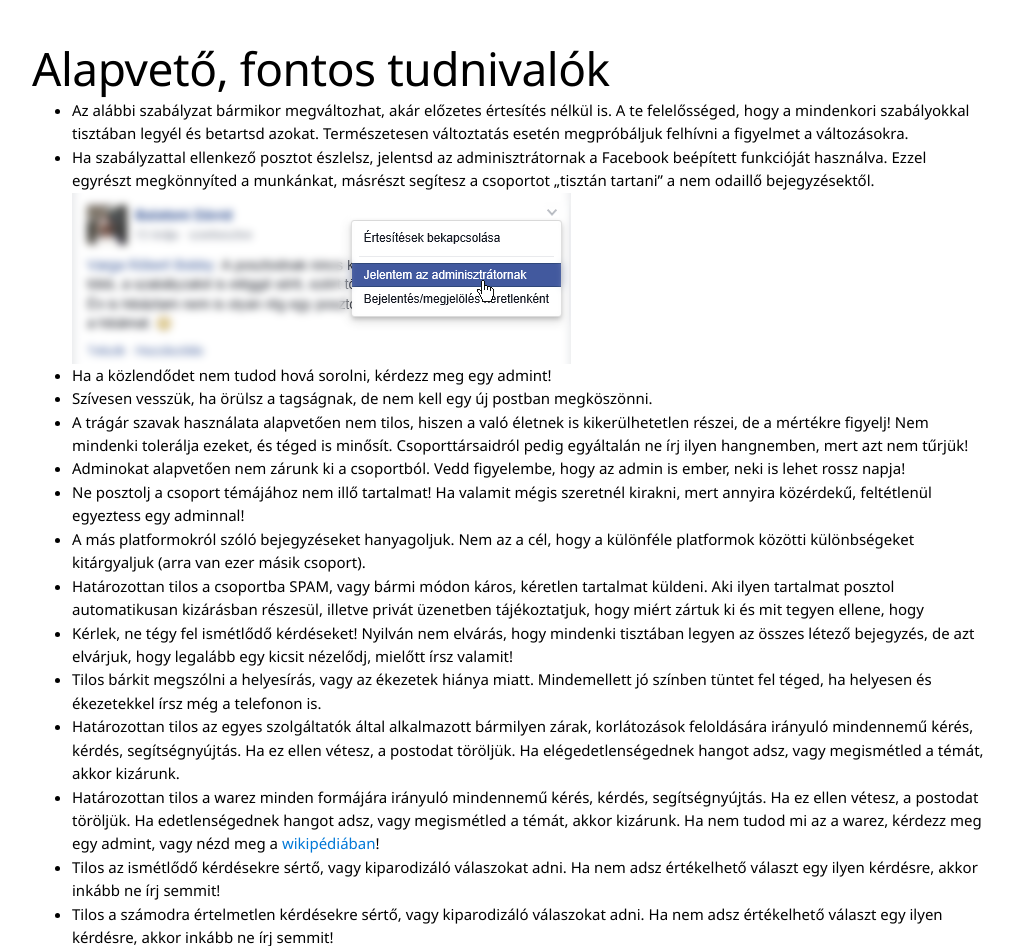
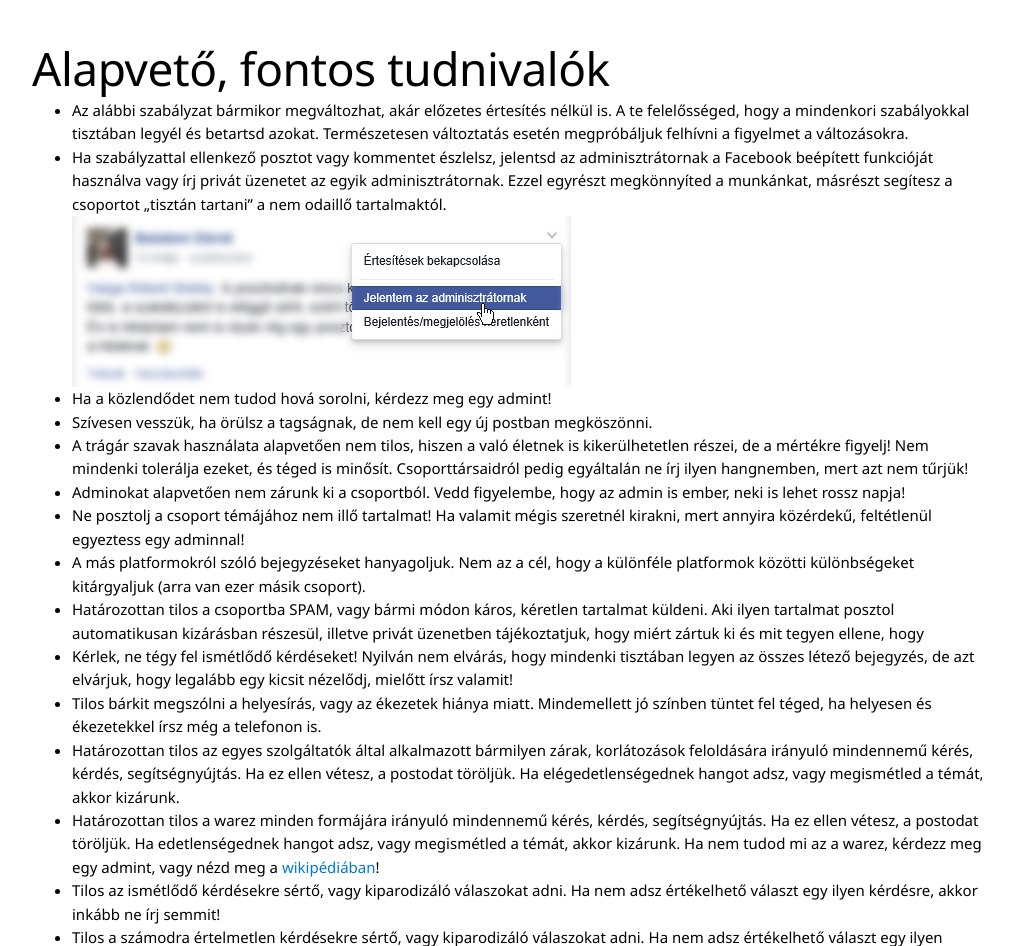
Before and after one commit to balcsida/csoportok-szabalyzata, a plain HTML site: page index.html in a window 1280 px wide. Shown: the part 1113-2059 px from the top of the page, without its empty margins (130-1144 px from the left). Drawn offline with Linux system fonts and the light colour scheme.

Commit message:
Reportmóka

```diff
--- a/index.html
+++ b/index.html
@@ -58,8 +58,7 @@
         <ul>
             <li>Az alábbi szabályzat bármikor megváltozhat, akár előzetes értesítés nélkül is. A te felelősséged, hogy a mindenkori szabályokkal tisztában legyél és
                 betartsd azokat. Természetesen változtatás esetén megpróbáljuk felhívni a figyelmet a változásokra.</li>
-            <li>Ha szabályzattal ellenkező posztot észlelsz, jelentsd az adminisztrátornak a Facebook beépített funkcióját használva. Ezzel egyrészt megkönnyíted a
-                munkánkat, másrészt segítesz a csoportot „tisztán tartani” a nem odaillő bejegyzésektől.<img class="img-responsive" src="img/report.png"></li>
+            <li>Ha szabályzattal ellenkező posztot vagy kommentet észlelsz, jelentsd az adminisztrátornak a Facebook beépített funkcióját használva vagy írj privát üzenetet az egyik adminisztrátornak. Ezzel egyrészt megkönnyíted a munkánkat, másrészt segítesz a csoportot „tisztán tartani” a nem odaillő tartalmaktól.<img class="img-responsive" src="img/report.png"></li>
             <li>Ha a közlendődet nem tudod hová sorolni, kérdezz meg egy admint!</li>
             <li>Szívesen vesszük, ha örülsz a tagságnak, de nem kell egy új postban megköszönni.</li>
             <li>A trágár szavak használata alapvetően nem tilos, hiszen a való életnek is kikerülhetetlen részei, de a mértékre figyelj! Nem mindenki tolerálja ezeket, és téged is minősít. Csoporttársaidról pedig egyáltalán ne írj ilyen hangnemben, mert azt nem tűrjük!</li>
```
